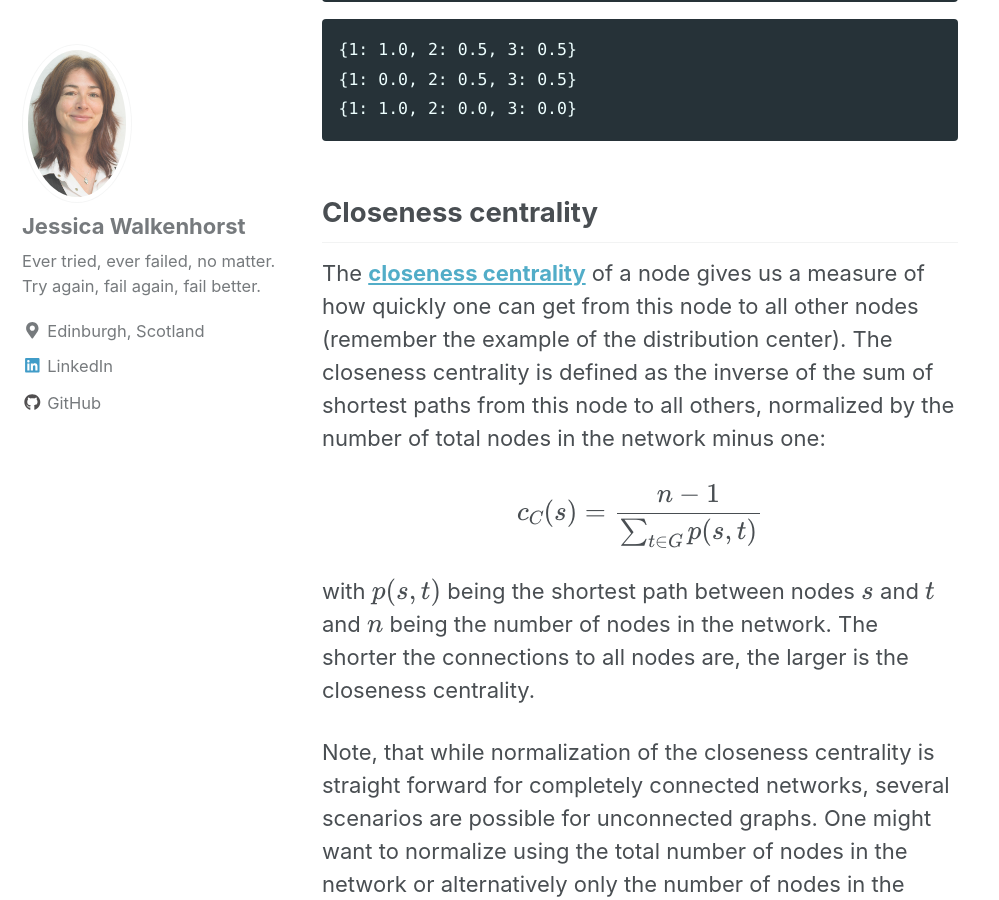
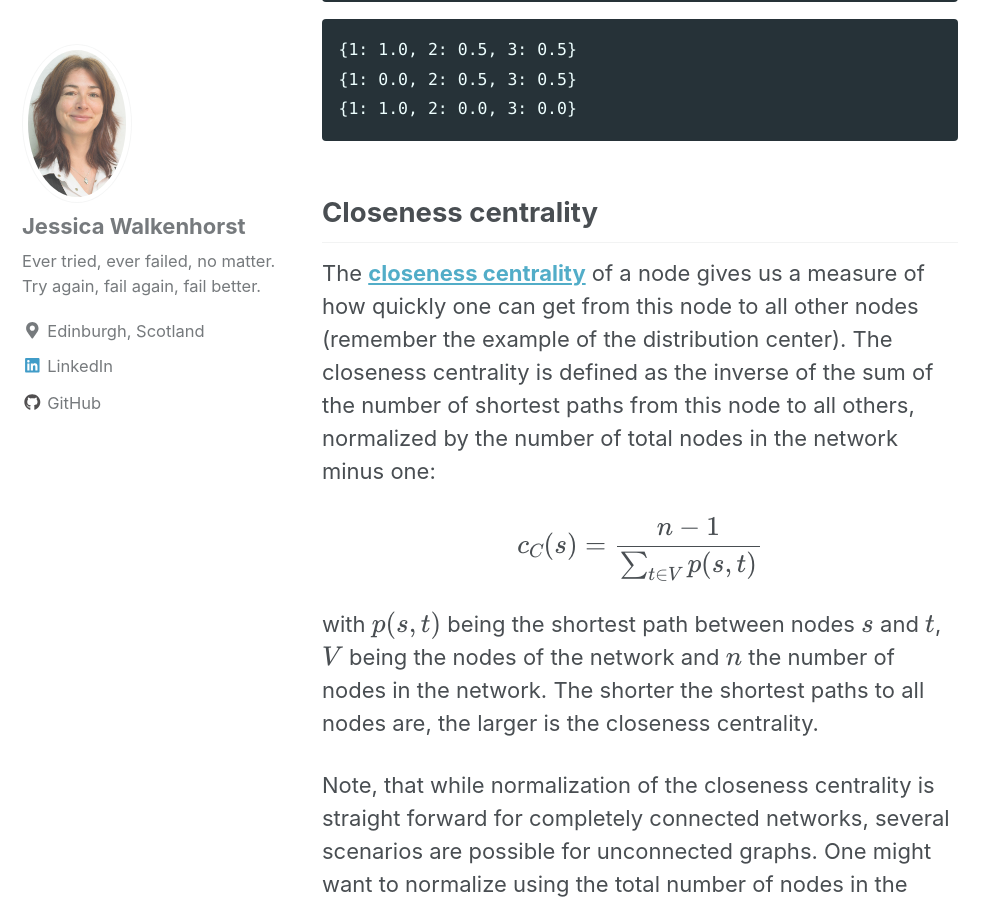
Before and after one commit to walkenho/walkenho.github.io, a Jekyll site: the page built from _posts/2018-09-10-graph-theory-and-networkX-part3.md, in a window 1280 px wide and 900 px high, scrolled down 4073 px. Shown: the whole window, without its empty margins (0-999 px from the left). Built offline with Jekyll 4.4.1, drawn with Linux system fonts in a browser that asks for light colours; nearby versions of some CDN libraries; formulas are drawn with MathJax 3; some of the changed text lies outside the part shown.

Commit message:
Fixing some math in posts 2 and 3 of the network series.

```diff
--- a/_posts/2018-09-10-graph-theory-and-networkX-part3.md
+++ b/_posts/2018-09-10-graph-theory-and-networkX-part3.md
@@ -81,11 +81,14 @@ print(nx.out_degree_centrality(G_d))
 
 ## Closeness centrality
 
-The [**closeness centrality**](https://en.wikipedia.org/wiki/Closeness_centrality) of a node gives us a measure of how quickly one can get from this node to all other nodes (remember the example of the distribution center). The closeness centrality is defined as the inverse of the sum of shortest paths from this node to all others, normalized by the number of total nodes in the network minus one:
+The [**closeness centrality**](https://en.wikipedia.org/wiki/Closeness_centrality) of a node gives us a measure of
+how quickly one can get from this node to all other nodes (remember the example of the distribution center). The
+closeness centrality is defined as the inverse of the sum of the number of shortest paths from this node to all others, normalized by the number of total nodes in the network minus one:
 
-$$c_C(s) = \frac{n - 1}{\sum_{t\in G} p(s, t)}$$
+$$c_C(s) = \frac{n - 1}{\sum_{t\in V} p(s, t)}$$
 
-with $$p(s,t)$$ being the shortest path between nodes $$s$$ and $$t$$ and $$n$$ being the number of nodes in the network.  The shorter the connections to all nodes are, the larger is the closeness centrality.
+with $$p(s,t)$$ being the shortest path between nodes $$s$$ and $$t$$, $$V$$ being the nodes of the network and $$n$$
+the number of nodes in the network.  The shorter the shortest paths to all nodes are, the larger is the closeness centrality.
 
 Note, that while normalization of the closeness centrality is straight forward for completely connected networks, several scenarios are possible for unconnected graphs. One might want to normalize using the total number of nodes in the network or alternatively only the number of nodes in the connected subgraph. NetworkX offers solutions to both situations by allowing us to set the `normalized` parameter. `normalized = True` (default) normalizes by the number of nodes in the subgraph, `normalized=False` normalizes by using the total number of nodes in the graph.
 
@@ -97,9 +100,9 @@ Note that the closeness centrality of a node, which cannot reach any other node
 
 Another way of thinking about importance is to say that what makes a node important is being included in many shortest paths between other nodes. This is the basis of the [**betweenness centrality**](https://en.wikipedia.org/wiki/Betweenness_centrality), which was firstly formalized by Freeman [here](https://www.jstor.org/stable/3033543?origin=crossref&seq=1#page_scan_tab_contents). The betweenness centrality could be a good centrality measure for traffic junctions for example or for determining who to talk to in a social network if you need to get in contact with somebody specific. The betweenness centrality is defined as
 
-$$c_B(v) =\sum_{s,t \in G} \frac{p(s, t|v)}{p(s, t)}$$
+$$c_B(v) =\sum_{s,t \in V} \frac{p(s, t|v)}{p(s, t)}$$
 
-with $$G$$ being the graph, $$p(s, t)$$ the number of shortest paths between nodes $$s$$ and $$t$$ and $$p(s, t|v)$$ the number of those paths  passing through the node $$v$$. The betweenness centrality is included in networkX as `betweenness_centrality()`.
+with $$V$$ being the nodes of the graph G, $$p(s, t)$$ the number of shortest paths between nodes $$s$$ and $$t$$ and $$p(s, t|v)$$ the number of those paths  passing through the node $$v$$. The betweenness centrality is included in networkX as `betweenness_centrality()`.
 
 A variant of the betweenness centrality is **Newman's betweenness centrality**. Whilst the standard betweenness centrality takes into account only shortest paths, Newman's betweenness centrality takes into account all paths via a random walk method with weights assigned according to the path lenghts. Whilst published in 2005 in Elsevier, the publication presenting the metric can also be found on the archive [here](https://arxiv.org/abs/cond-mat/0309045). It is implemented in networkX as `load_centrality()`.
 
```
Also changed, not shown: _posts/2018-09-03-graph-theory-and-networkX-part2.md (+4 -2 lines).
